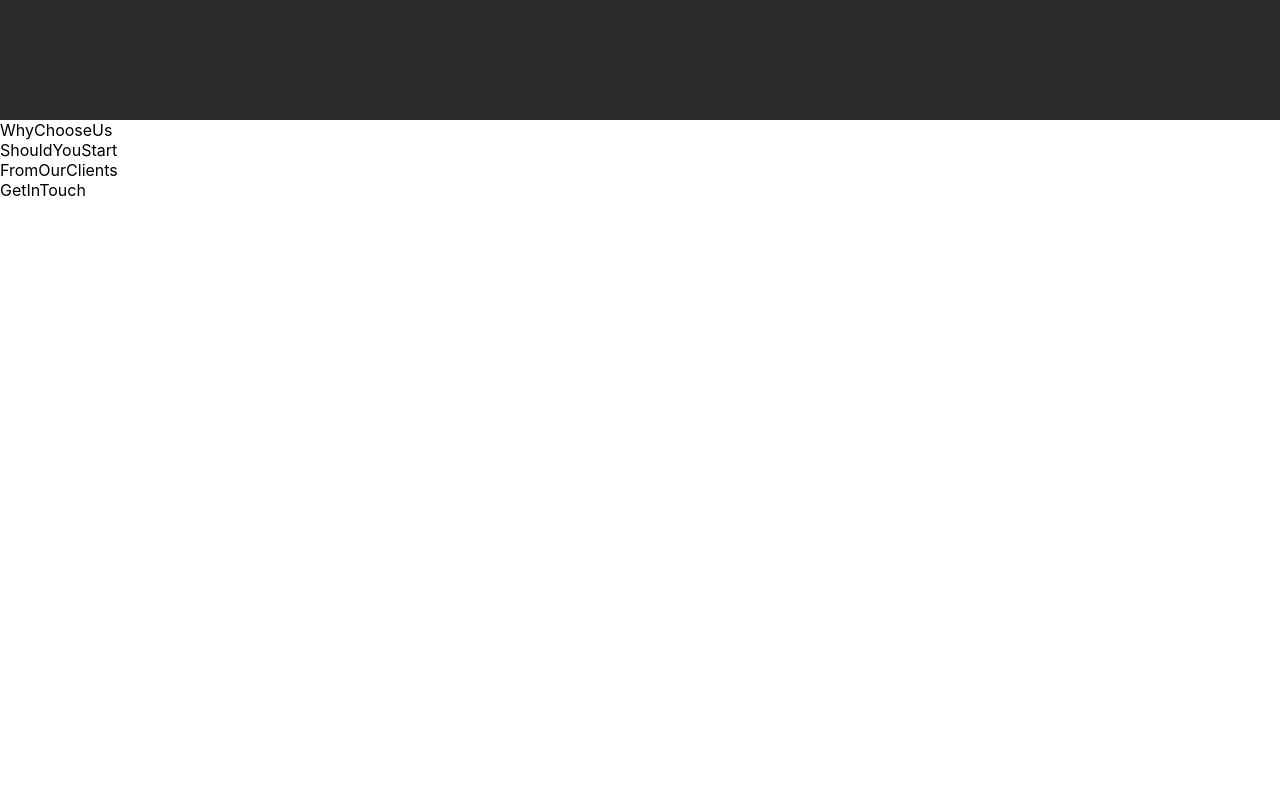
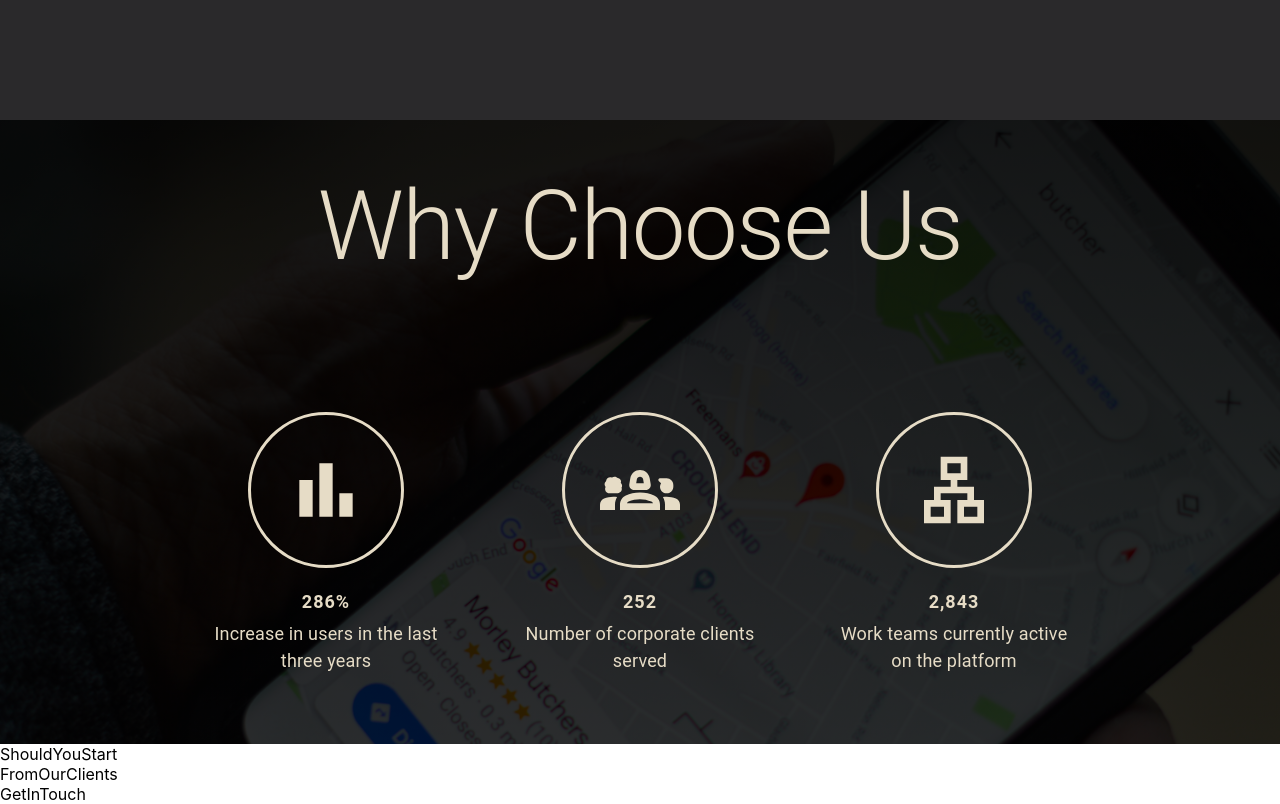
Before and after one commit to ElijahBundi/TrackEA-client, a React (Create React App) app: page / in a window 1280 px wide. Shown: the part 1980-2784 px from the top of the page. Before the commit the page ends 2180 px from the top, so only its background shows below. Built offline with nearby package versions, Linux system fonts and the light colour scheme.

Commit message:
Why Choose Us complete

```diff
--- a/src/Components/Home/WhyChooseUs.jsx
+++ b/src/Components/Home/WhyChooseUs.jsx
@@ -1,9 +1,183 @@
-import React from 'react'
+import { Box, Button, Typography } from "@mui/material";
+import React from "react";
+import home from "../../Assets/About.jpg";
+import BarChartOutlinedIcon from '@mui/icons-material/BarChartOutlined';
+import Groups2OutlinedIcon from '@mui/icons-material/Groups2Outlined';
+import LanOutlinedIcon from '@mui/icons-material/LanOutlined';
 
 function WhyChooseUs() {
   return (
-    <div>WhyChooseUs</div>
-  )
+    <Box
+      sx={{
+        backgroundImage: `linear-gradient(to bottom, rgba(0, 0, 0, 0.9),
+            rgba(0, 0, 0, 0.8)),url(${home})`,
+        backgroundRepeat: "no-repeat",
+        backgroundSize: "cover",
+        display: "flex",
+        flexDirection: "column",
+        alignItems: "center",
+        padding: "50px 50px",
+        gap: 10
+      }}
+    >
+      <Box
+        sx={{
+          color: "#e6dcc6",
+        }}
+      >
+        <Typography variant="h1">Why Choose Us</Typography>
+      </Box>
+      <Box
+        sx={{
+          display: "flex",
+          flexDirection: "row",
+          gap: 8,
+        }}
+      >
+        <Box
+          sx={{
+            padding: "50px 0px 20px",
+            alignItems: "center",
+            display: "flex",
+            flexFlow: "column",
+          }}
+        >
+          <Box
+            sx={{
+              width: 150,
+              height: 150,
+              display: 'flex',
+              justifyContent: 'center',
+              alignItems: 'center',
+              backgroundColor:
+                "linear-gradient(to bottom, rgba(0, 0, 0, 0.1), rgba(0, 0, 0, 0.1))",
+              borderRadius: "50%",
+              borderStyle: "solid",
+              borderColor: "#e6dcc6",
+            }}
+          >
+            <BarChartOutlinedIcon sx={{ color: '#e6dcc6', width: 80, height: 80 }}/>
+          </Box>
+          <Typography
+            sx={{
+              textAlign: "center",
+              padding: "20px 0px 5px",
+              color: "#e6dcc6",
+              letterSpacing: "1px",
+              fontSize: "18px",
+              fontWeight: "bold",
+            }}
+          >
+            286%
+          </Typography>
+          <Typography
+            sx={{
+              width: 250,
+              textAlign: "center",
+              color: "#e6dcc6",
+              fontSize: "18px",
+            }}
+          >
+            Increase in users in the last three years{" "}
+          </Typography>
+        </Box>
+        <Box
+          sx={{
+            padding: "50px 0px 20px",
+            alignItems: "center",
+            display: "flex",
+            flexFlow: "column",
+          }}
+        >
+          <Box
+            sx={{
+              width: 150,
+              height: 150,
+              display: 'flex',
+              justifyContent: 'center',
+              alignItems: 'center',
+              backgroundColor:
+                "linear-gradient(to bottom, rgba(0, 0, 0, 0.1), rgba(0, 0, 0, 0.1))",
+              borderRadius: "50%",
+              borderStyle: "solid",
+              borderColor: "#e6dcc6",
+            }}
+          >
+            <Groups2OutlinedIcon sx={{ color: '#e6dcc6', width: 80, height: 80 }}/>
+          </Box>
+          <Typography
+            sx={{
+              textAlign: "center",
+              padding: "20px 0px 5px",
+              color: "#e6dcc6",
+              letterSpacing: "1px",
+              fontSize: "18px",
+              fontWeight: "bold",
+            }}
+          >
+            252
+          </Typography>
+          <Typography
+            sx={{
+              width: 250,
+              textAlign: "center",
+              color: "#e6dcc6",
+              fontSize: "18px",
+            }}
+          >
+            Number of corporate clients served{" "}
+          </Typography>
+        </Box>
+        <Box
+          sx={{
+            padding: "50px 0px 20px",
+            alignItems: "center",
+            display: "flex",
+            flexFlow: "column",
+          }}
+        >
+          <Box
+            sx={{
+              width: 150,
+              height: 150,
+              display: 'flex',
+              justifyContent: 'center',
+              alignItems: 'center',
+              backgroundColor:
+                "linear-gradient(to bottom, rgba(0, 0, 0, 0.1), rgba(0, 0, 0, 0.1))",
+              borderRadius: "50%",
+              borderStyle: "solid",
+              borderColor: "#e6dcc6",
+            }}
+          >
+            <LanOutlinedIcon sx={{ color: '#e6dcc6', width: 80, height: 80 }} />
+          </Box>
+          <Typography
+            sx={{
+              textAlign: "center",
+              padding: "20px 0px 5px",
+              color: "#e6dcc6",
+              letterSpacing: "1px",
+              fontSize: "18px",
+              fontWeight: "bold",
+            }}
+          >
+            2,843
+          </Typography>
+          <Typography
+            sx={{
+              width: 250,
+              textAlign: "center",
+              color: "#e6dcc6",
+              fontSize: "18px",
+            }}
+          >
+            Work teams currently active on the platform{" "}
+          </Typography>
+        </Box>
+      </Box>
+    </Box>
+  );
 }
 
-export default WhyChooseUs
+export default WhyChooseUs;
```
